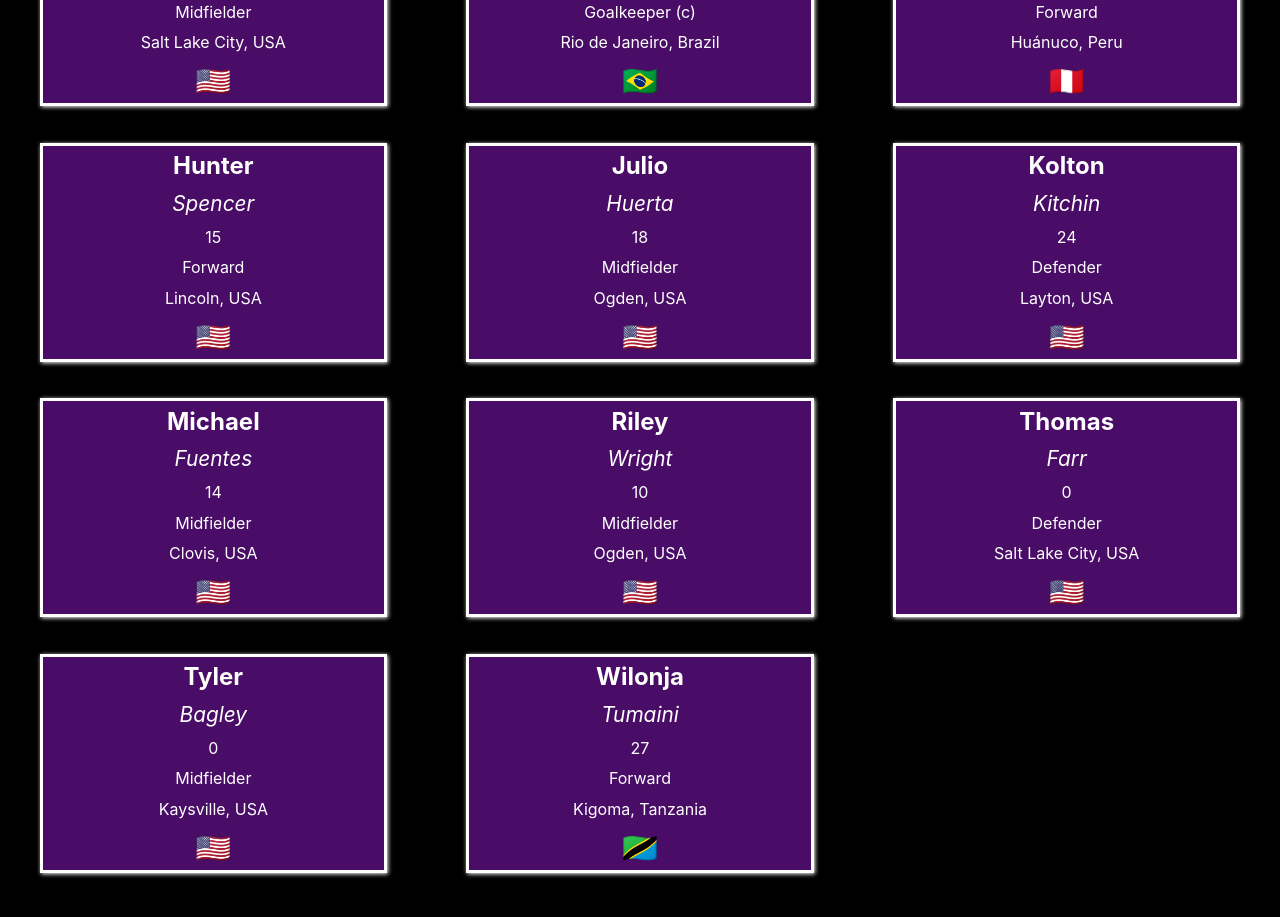
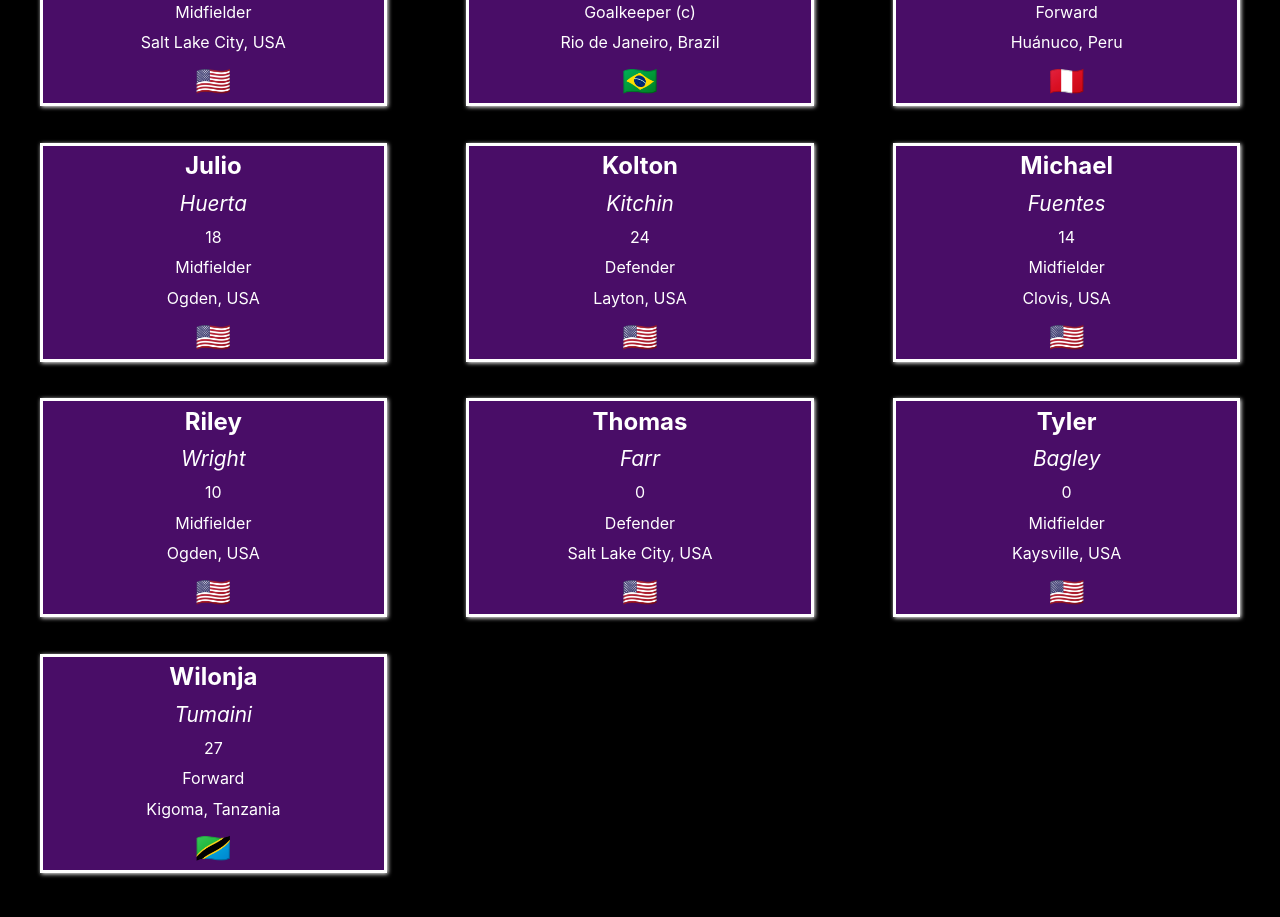
Before and after one commit to renanmbs/WeberB, a React (Create React App) app: page / in a window 1280 px wide. Shown: the part 2300-3217 px from the top of the page. Built offline with nearby package versions, Linux system fonts and the light colour scheme.

Commit message:
Sept 27th

```diff
--- a/src/components/roster/roster-obj.js
+++ b/src/components/roster/roster-obj.js
@@ -228,17 +228,17 @@ export const players = [
         flag:"🇵🇪"
     },
 
-    {
-        name:"Hunter",
-        last:"Spencer",
-        number:15,
-        position:"Forward",
-        city:"Lincoln",
-        country:"USA",
-        goals:2,
-        assists:0,
-        flag:"🇺🇸"
-    },
+    // {
+    //     name:"Hunter",
+    //     last:"Spencer",
+    //     number:15,
+    //     position:"Forward",
+    //     city:"Lincoln",
+    //     country:"USA",
+    //     goals:2,
+    //     assists:0,
+    //     flag:"🇺🇸"
+    // },
 
     {
         name:"Julio",
```
